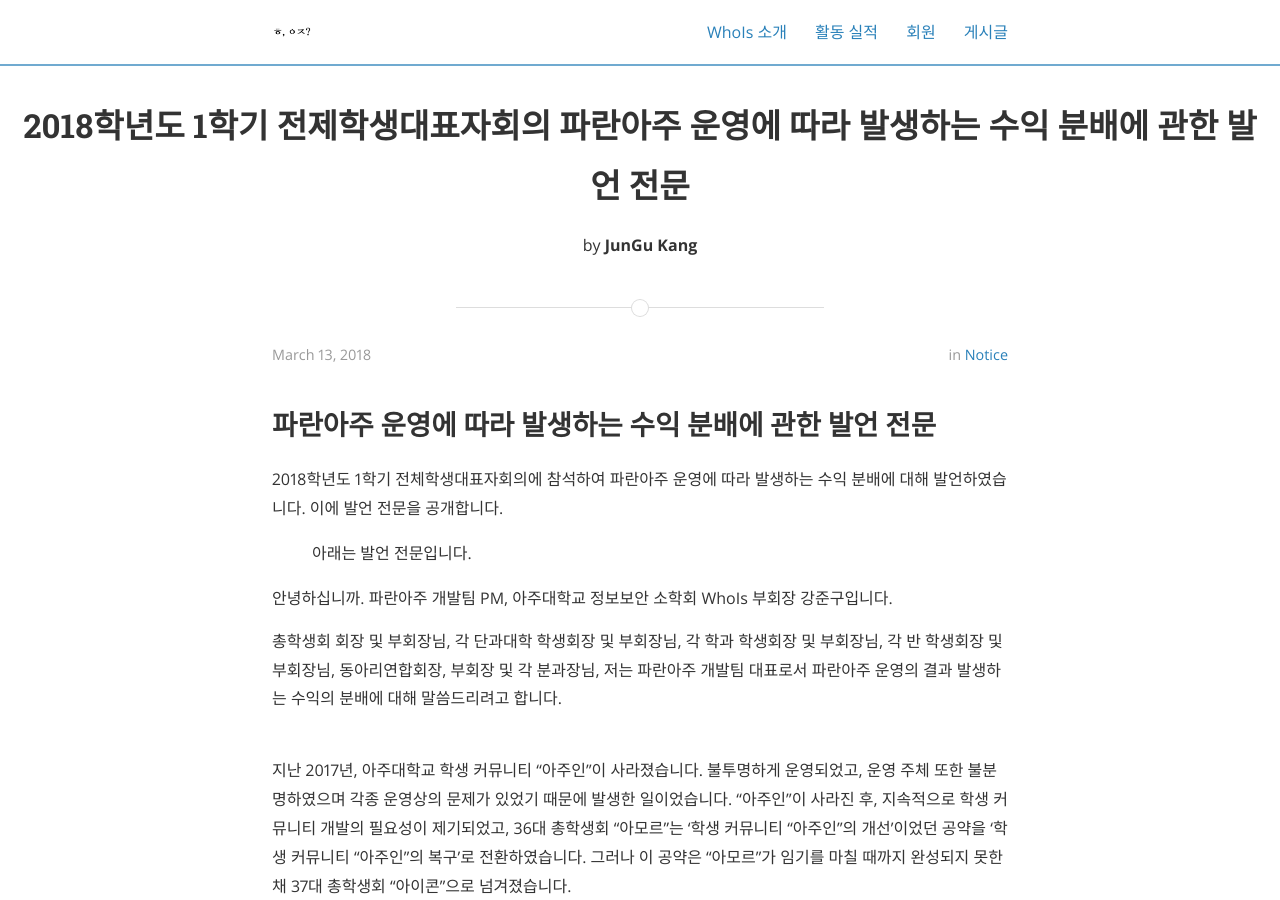
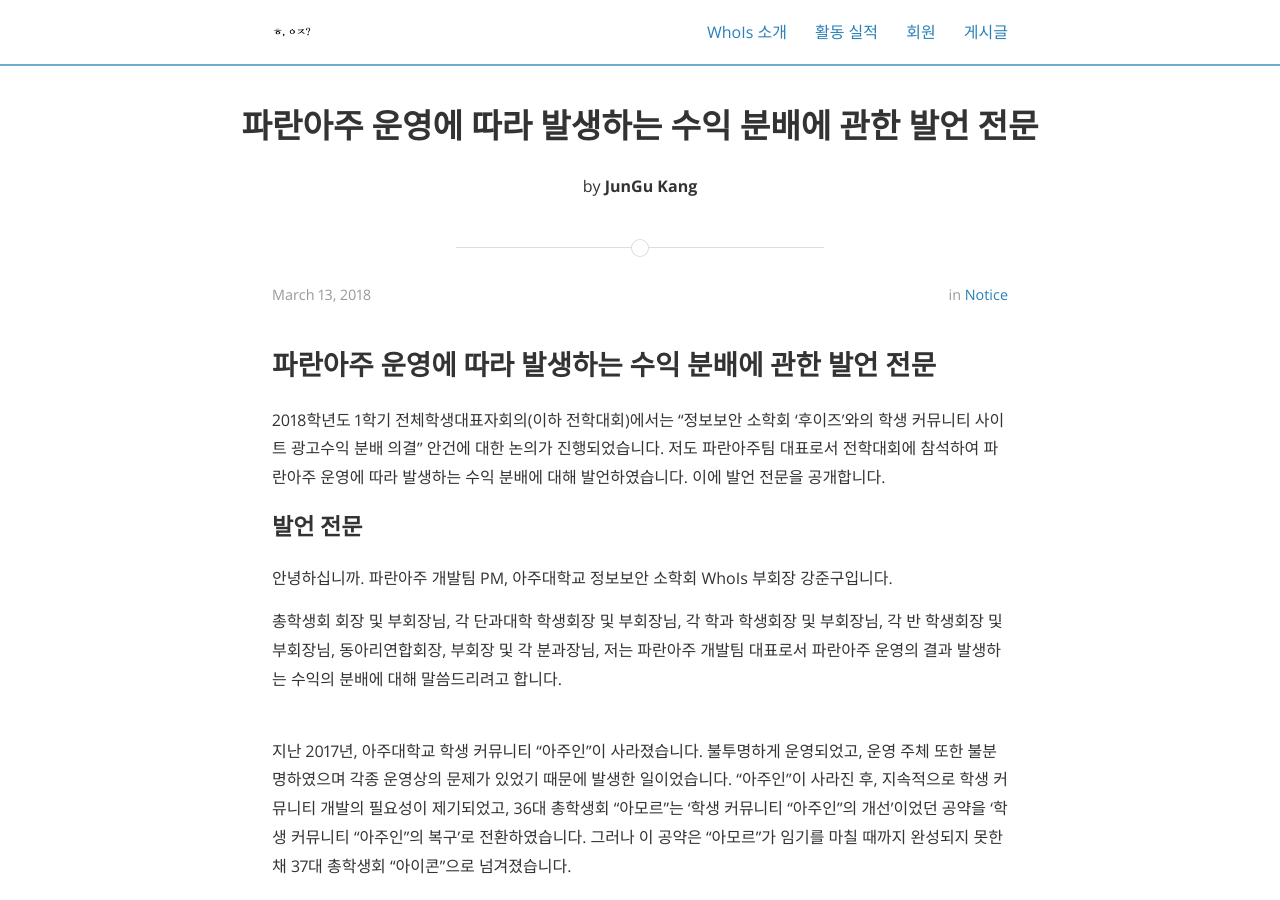
Before and after one commit to ajou-whois/ajou-whois.github.io, a Jekyll site: the page built from _posts/2018-03-29-remarks-on-profit-distribution-based-on-paranajou.md, in a window 1280 px wide and 900 px high. Built offline with Jekyll 4.4.1, drawn with Linux system fonts in a browser that asks for light colours; nearby versions of some CDN libraries.

Commit message:
Update remarks-on-profit-distribution-based-on-paranajou.md

```diff
--- a/_posts/2018-03-29-remarks-on-profit-distribution-based-on-paranajou.md
+++ b/_posts/2018-03-29-remarks-on-profit-distribution-based-on-paranajou.md
@@ -1,6 +1,6 @@
 ---
 layout: post
-title: "2018학년도 1학기 전제학생대표자회의 파란아주 운영에 따라 발생하는 수익 분배에 관한 발언 전문"
+title: "파란아주 운영에 따라 발생하는 수익 분배에 관한 발언 전문"
 date: 2018-03-13 +0900
 author: "JunGu Kang"
 categories: [notice]
@@ -9,9 +9,9 @@ tags: [notice, paranajou]
 
 ## 파란아주 운영에 따라 발생하는 수익 분배에 관한 발언 전문
 
-2018학년도 1학기 전체학생대표자회의에 참석하여 파란아주 운영에 따라 발생하는 수익 분배에 대해 발언하였습니다. 이에 발언 전문을 공개합니다.
+2018학년도 1학기 전체학생대표자회의(이하 전학대회)에서는 "정보보안 소학회 '후이즈'와의 학생 커뮤니티 사이트 광고수익 분배 의결" 안건에 대한 논의가 진행되었습니다. 저도 파란아주팀 대표로서 전학대회에 참석하여 파란아주 운영에 따라 발생하는 수익 분배에 대해 발언하였습니다. 이에 발언 전문을 공개합니다.
 
-> 아래는 발언 전문입니다.
+### 발언 전문
 
 안녕하십니까. 파란아주 개발팀 PM, 아주대학교 정보보안 소학회 WhoIs 부회장 강준구입니다.
 
```
